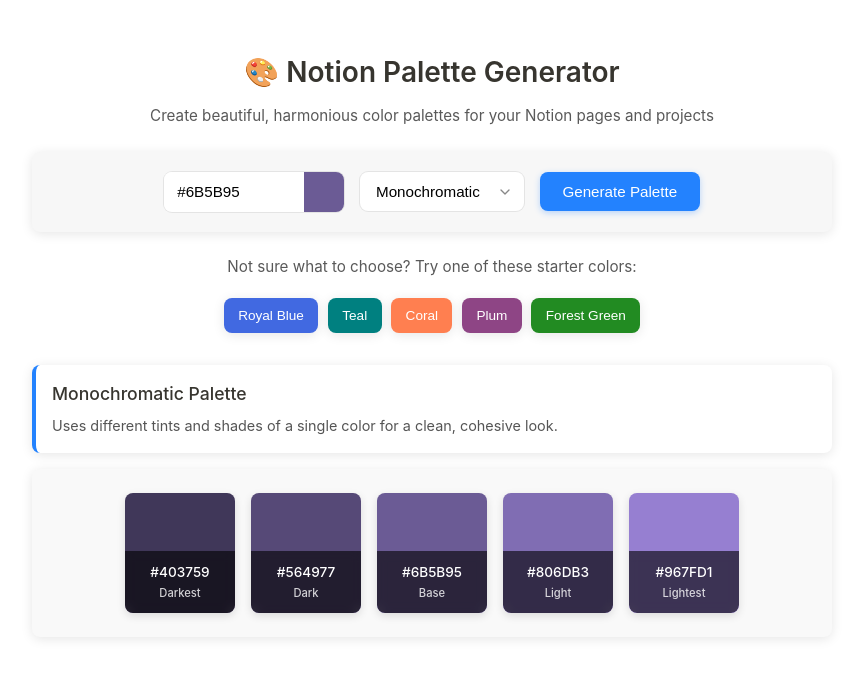
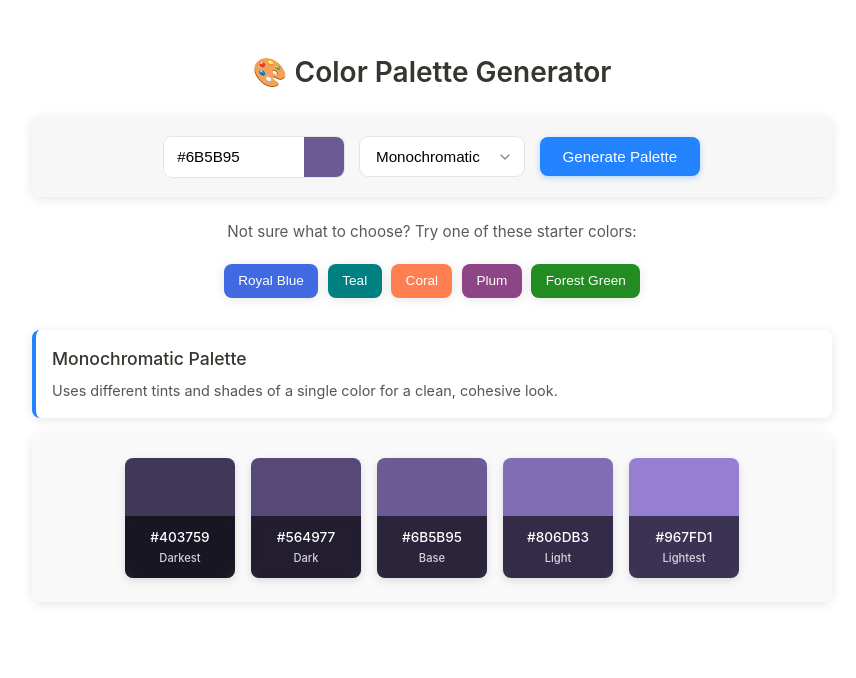
Before and after one commit to mschv/color_picker, a plain HTML site: page index.html in a window 1280 px wide. Shown: the whole page, without its empty margins (208-1064 px from the left). Drawn offline with Linux system fonts and the light colour scheme.

Commit message:
Update logic index.html

```diff
--- a/index.html
+++ b/index.html
@@ -3,7 +3,7 @@
 <head>
   <meta charset="UTF-8" />
   <meta name="viewport" content="width=device-width, initial-scale=1.0" />
-  <title>Notion Color Palette Generator</title>
+  <title>Color Palette Generator</title>
   <style>
     :root {
       --primary-font: -apple-system, BlinkMacSystemFont, 'Segoe UI', Roboto, Oxygen, Ubuntu, Cantarell, 'Open Sans', 'Helvetica Neue', sans-serif;
@@ -307,8 +307,7 @@
   </style>
 </head>
 <body>
-  <h1>🎨 Notion Palette Generator</h1>
-  <p>Create beautiful, harmonious color palettes for your Notion pages and projects</p>
+  <h1>🎨 Color Palette Generator</h1>
 
   <div class="control-panel">
     <div class="color-input-group">
```
